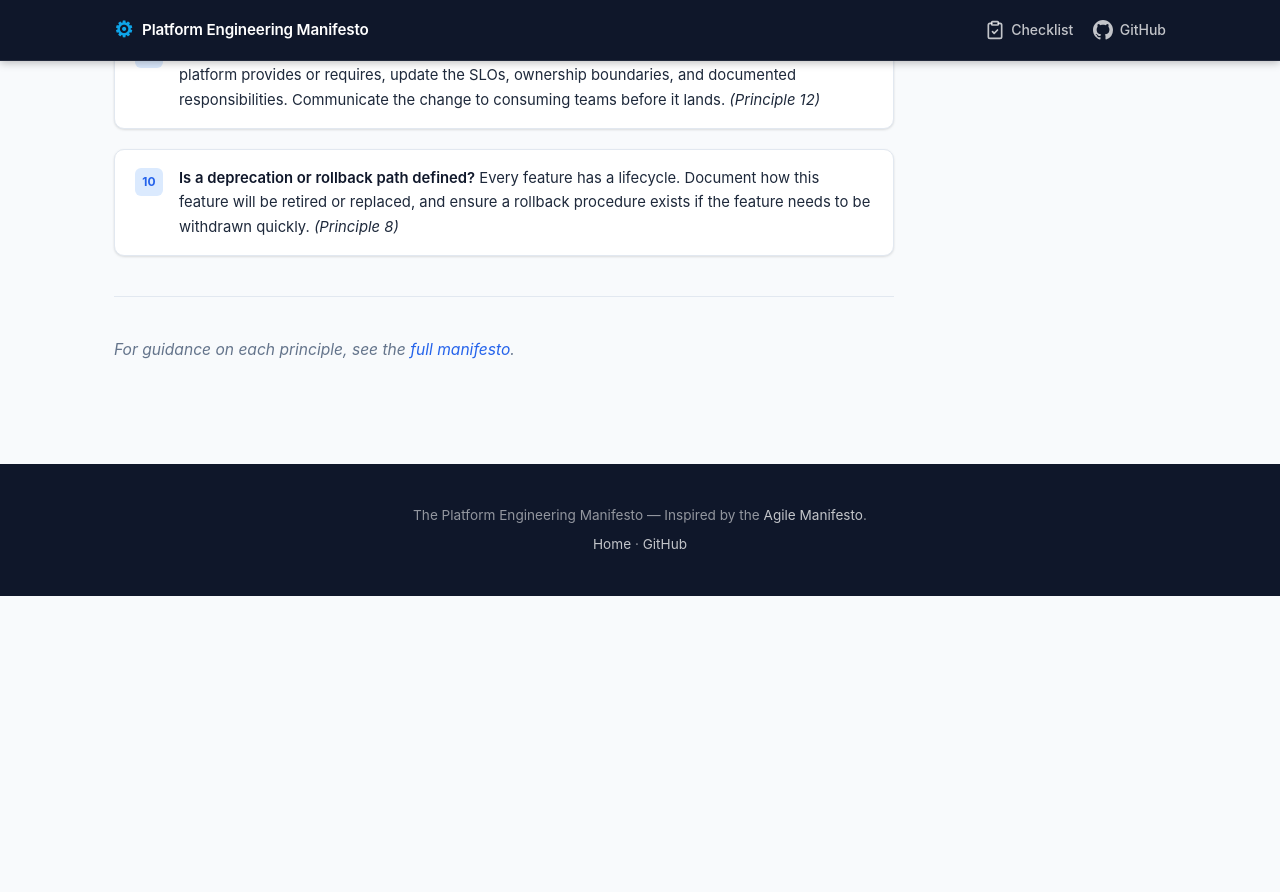
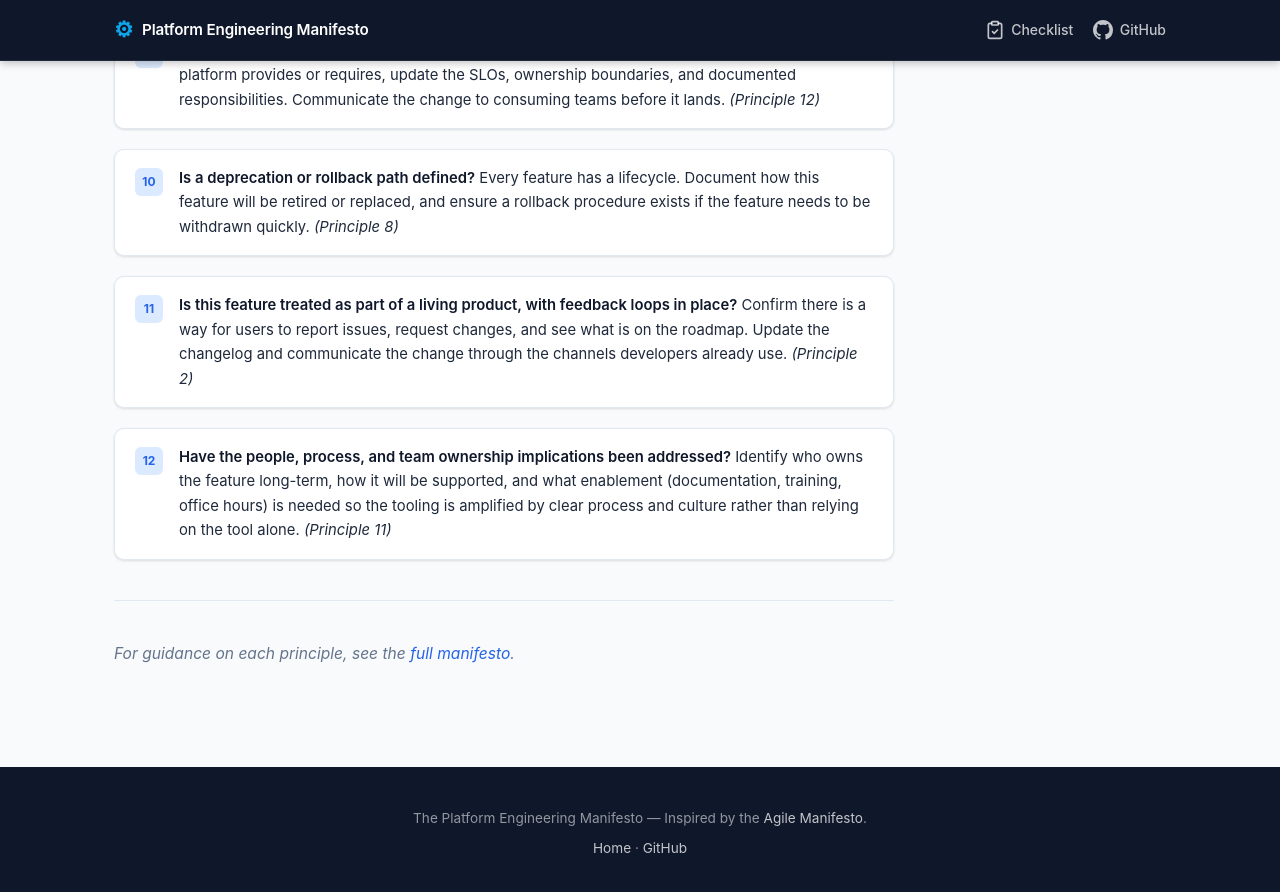
Before and after one commit to landro/platform-engineering, a Jekyll site: the page built from checklist.md, in a window 1280 px wide and 900 px high, scrolled down 1383 px. Shown: the top 892 px of the window. Built offline with Jekyll 4.4.1, drawn with Linux system fonts in a browser that asks for light colours; before the commit the page ends 1979 px from its top, so only the background shows below that.

Commit message:
Add checklist items for Principles 2 and 11
Agent-Logs-Url: https://github.com/landro/platform-engineering/sessions/847d9fb3-b72b-420d-ab56-8599dc69b5c7

Co-authored-by: landro <45769+landro@users.noreply.github.com>

```diff
--- a/checklist.md
+++ b/checklist.md
@@ -39,6 +39,12 @@ title: "New Feature Checklist for Platform Engineers"
 10. **Is a deprecation or rollback path defined?**
     Every feature has a lifecycle. Document how this feature will be retired or replaced, and ensure a rollback procedure exists if the feature needs to be withdrawn quickly. *(Principle 8)*
 
+11. **Is this feature treated as part of a living product, with feedback loops in place?**
+    Confirm there is a way for users to report issues, request changes, and see what is on the roadmap. Update the changelog and communicate the change through the channels developers already use. *(Principle 2)*
+
+12. **Have the people, process, and team ownership implications been addressed?**
+    Identify who owns the feature long-term, how it will be supported, and what enablement (documentation, training, office hours) is needed so the tooling is amplified by clear process and culture rather than relying on the tool alone. *(Principle 11)*
+
 ---
 
 *For guidance on each principle, see the [full manifesto]({{ '/' | relative_url }}).*
```
